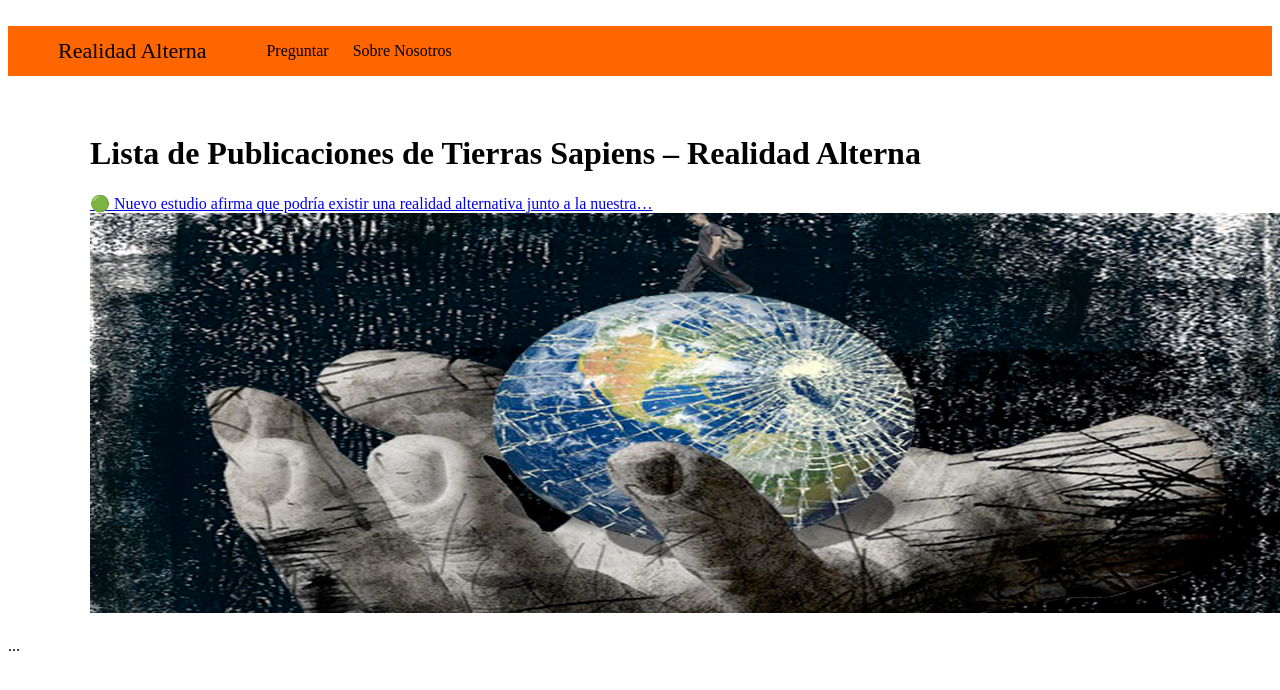
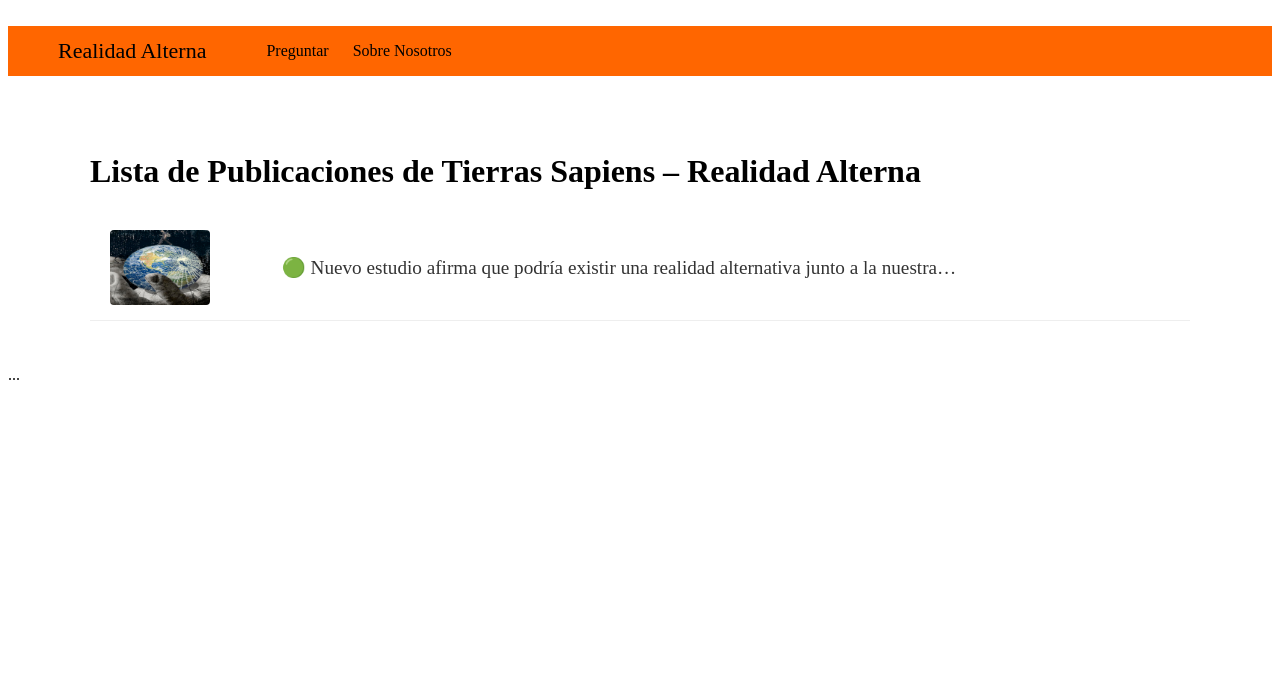
Before and after one commit to TierraSapiens/RealidadAlterna, a Jekyll site: the page built from index.md, in a window 1280 px wide. Shown: the top 690 px of the page. Built offline with Jekyll 4.4.1, drawn with Linux system fonts in a browser that asks for light colours.

Commit message:
Cambios en pagina

```diff
--- a/assets/css/style.css
+++ b/assets/css/style.css
@@ -47,3 +47,34 @@ main {
 .menu a:hover {
   text-decoration: underline;
 }
+
+/* ------------------------------------------- */
+/* ESTILOS PARA LA LISTA DE PUBLICACIONES */
+/* ------------------------------------------- */
+
+.post-list {
+  list-style: none;
+  padding: 0;
+}
+
+.post-item {
+  display: flex;         /* 🔥 CLAVE 1: Pone la imagen y el título en línea */
+  align-items: center;   /* Alinea verticalmente la imagen y el texto */
+  margin-bottom: 25px;
+  padding-bottom: 15px;
+  border-bottom: 1px solid #eee;
+}
+
+.post-thumb {
+  width: 100px;          /* 🔥 CLAVE 2: Ancho fijo para la imagen */
+  height: 75px;          /* 🔥 CLAVE 3: Alto fijo para la imagen */
+  object-fit: cover;     /* Recorta la imagen para que rellene el espacio sin distorsión */
+  margin-right: 15px;    /* Espacio entre la imagen y el título */
+  border-radius: 4px;
+}
+
+.post-title {
+  font-size: 1.2em;
+  color: #333;
+  text-decoration: none;
+}
--- a/index.md
+++ b/index.md
@@ -4,19 +4,19 @@ title: "Realidad Alterna"
 ---
 
 <div class="intro">
-  <h1>Lista de Publicaciones de Tierras Sapiens – Realidad Alterna</h1>
+  <h1>Lista de Publicaciones de Tierras Sapiens – Realidad Alterna</h1>
 </div>
 
 <div class="post-list">
 {% for post in site.posts %}
-  <div class="post-item">
-    <a class="post-title" href="{{ post.url | relative_url }}">
-      {{ post.title }}
-    </a>
+  <div class="post-item">
 
-    {% if post.image %}
-      <img class="post-thumb" src="{{ post.image }}" alt="thumb">
-    {% endif %}
-  </div>
+    {% if post.image %}        <img class="post-thumb" src="{{ post.image }}" alt="thumb">
+    {% endif %}
+
+    <a class="post-title" href="{{ post.url | relative_url }}">       {{ post.title }}
+    </a>
+
+  </div>
 {% endfor %}
 </div>
```
